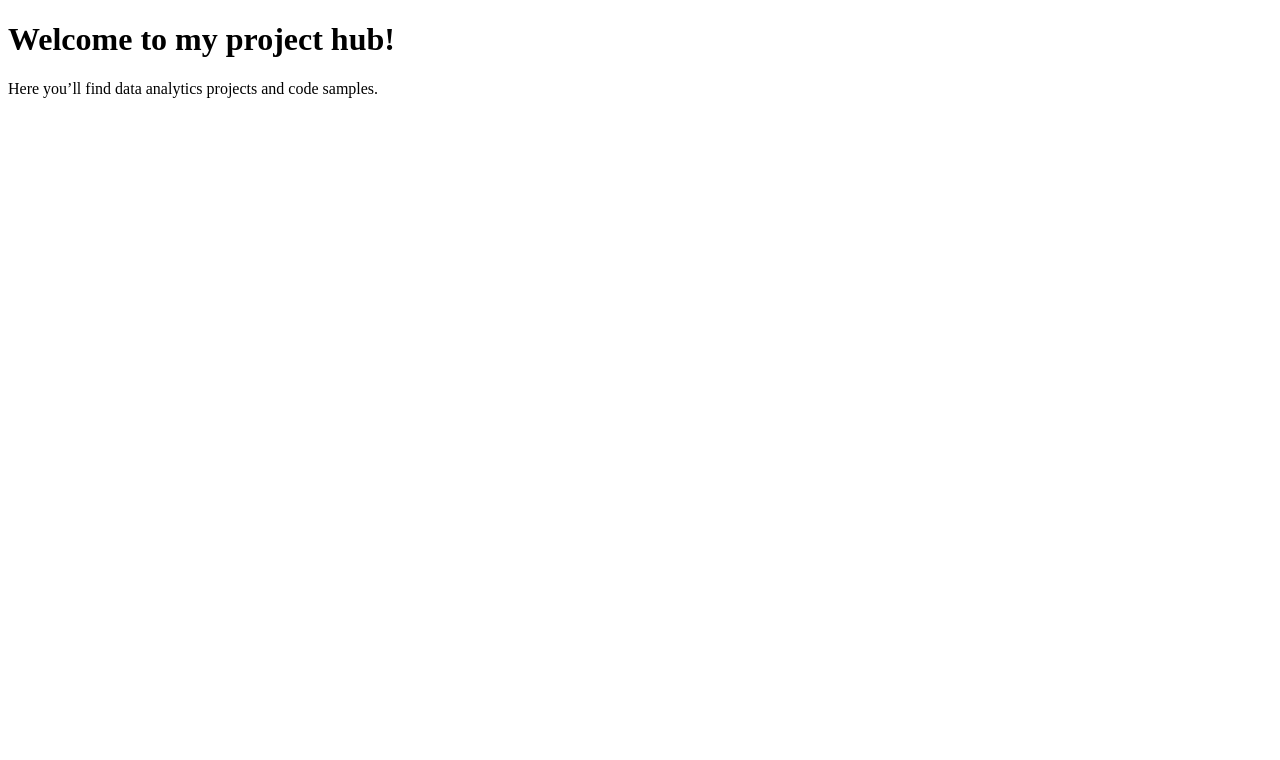
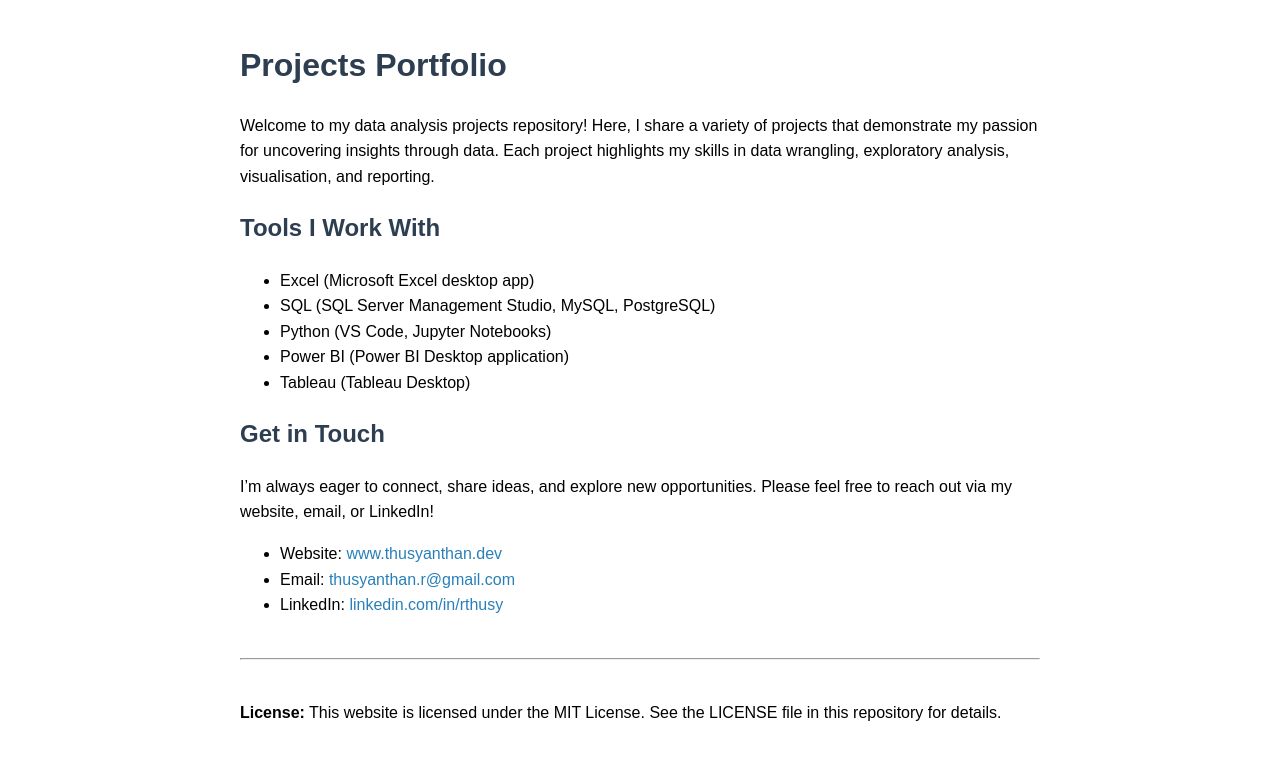
Before and after one commit to Thusyanthan-R/Projects, a plain HTML site: page index.html in a window 1280 px wide. Drawn offline with Linux system fonts and the light colour scheme.

Commit message:
Update index.html

```diff
--- a/index.html
+++ b/index.html
@@ -2,10 +2,53 @@
 <html lang="en">
 <head>
   <meta charset="UTF-8" />
-  <title>Thusyanthan's Projects</title>
+  <title>Projects Portfolio - Thusyanthan</title>
+  <style>
+    body {
+      font-family: Arial, sans-serif;
+      max-width: 800px;
+      margin: 40px auto;
+      line-height: 1.6;
+      padding: 0 20px;
+    }
+    h1, h2 {
+      color: #2c3e50;
+    }
+    a {
+      color: #2980b9;
+      text-decoration: none;
+    }
+    a:hover {
+      text-decoration: underline;
+    }
+    hr {
+      margin: 40px 0;
+    }
+  </style>
 </head>
 <body>
-  <h1>Welcome to my project hub!</h1>
-  <p>Here you’ll find data analytics projects and code samples.</p>
+  <h1>Projects Portfolio</h1>
+  <p>Welcome to my data analysis projects repository! Here, I share a variety of projects that demonstrate my passion for uncovering insights through data. Each project highlights my skills in data wrangling, exploratory analysis, visualisation, and reporting.</p>
+
+  <h2>Tools I Work With</h2>
+  <ul>
+    <li>Excel (Microsoft Excel desktop app)</li>
+    <li>SQL (SQL Server Management Studio, MySQL, PostgreSQL)</li>
+    <li>Python (VS Code, Jupyter Notebooks)</li>
+    <li>Power BI (Power BI Desktop application)</li>
+    <li>Tableau (Tableau Desktop)</li>
+  </ul>
+
+  <h2>Get in Touch</h2>
+  <p>I’m always eager to connect, share ideas, and explore new opportunities. Please feel free to reach out via my website, email, or LinkedIn!</p>
+  <ul>
+    <li>Website: <a href="https://www.thusyanthan.dev" target="_blank" rel="noopener noreferrer">www.thusyanthan.dev</a></li>
+    <li>Email: <a href="mailto:thusyanthan.r@gmail.com">thusyanthan.r@gmail.com</a></li>
+    <li>LinkedIn: <a href="https://linkedin.com/in/rthusy" target="_blank" rel="noopener noreferrer">linkedin.com/in/rthusy</a></li>
+  </ul>
+
+  <hr />
+
+  <p><strong>License:</strong> This website is licensed under the MIT License. See the LICENSE file in this repository for details.</p>
 </body>
 </html>
```
